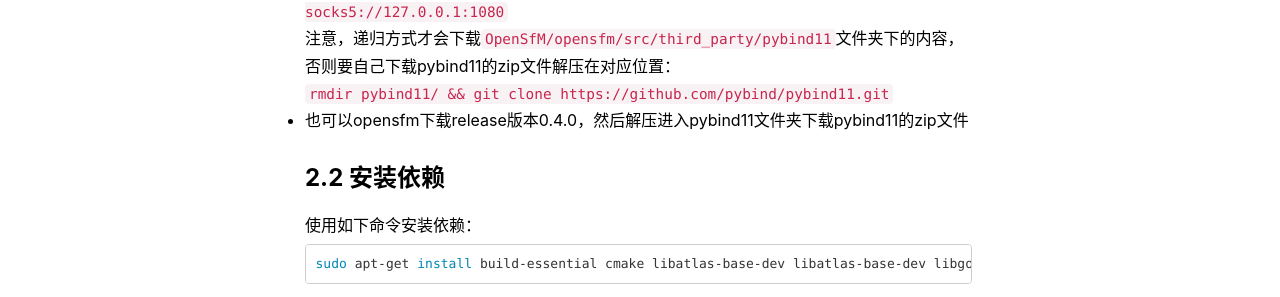
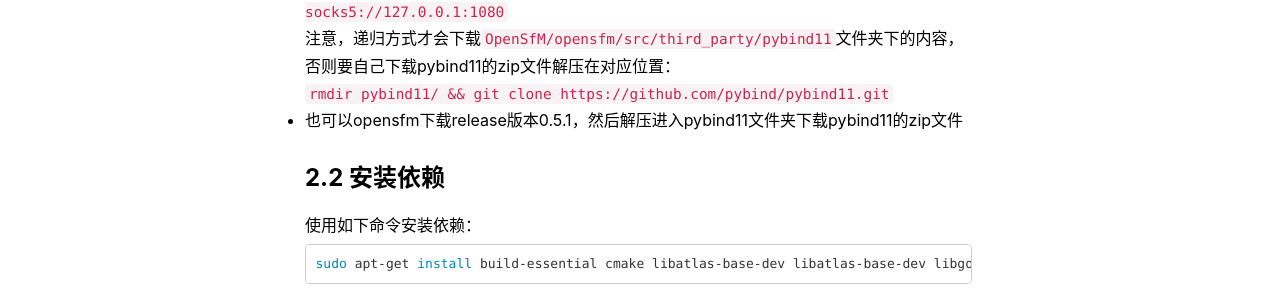
Before and after one commit to zfb132/zfb132.github.com, a Jekyll site: the page built from _posts/2020-07-17-opensfm_install.md, in a window 1280 px wide and 900 px high, scrolled down 1275 px. Shown: the part 150-447 px from the top of the window. Built offline with Jekyll 4.4.1, drawn with Linux system fonts in a browser that asks for light colours; nearby versions of some CDN libraries; comment, search, counter and statistics services are not loaded.

Commit message:
v0.5.1版本测试通过

````diff
--- a/_posts/2020-07-17-opensfm_install.md
+++ b/_posts/2020-07-17-opensfm_install.md
@@ -31,7 +31,7 @@ description:  "主要介绍如何编译安装opengv、ceres以及opensfm"
 如果速度慢，可以使用`git config --global https.https://github.com.proxy socks5://127.0.0.1:1080`
 注意，递归方式才会下载`OpenSfM/opensfm/src/third_party/pybind11`文件夹下的内容，否则要自己下载pybind11的zip文件解压在对应位置：
 `rmdir pybind11/ && git clone https://github.com/pybind/pybind11.git`
-* 也可以opensfm下载release版本0.4.0，然后解压进入pybind11文件夹下载pybind11的zip文件
+* 也可以opensfm下载release版本0.5.1，然后解压进入pybind11文件夹下载pybind11的zip文件
 ### 2.2 安装依赖
 使用如下命令安装依赖：
 ```bash
````
